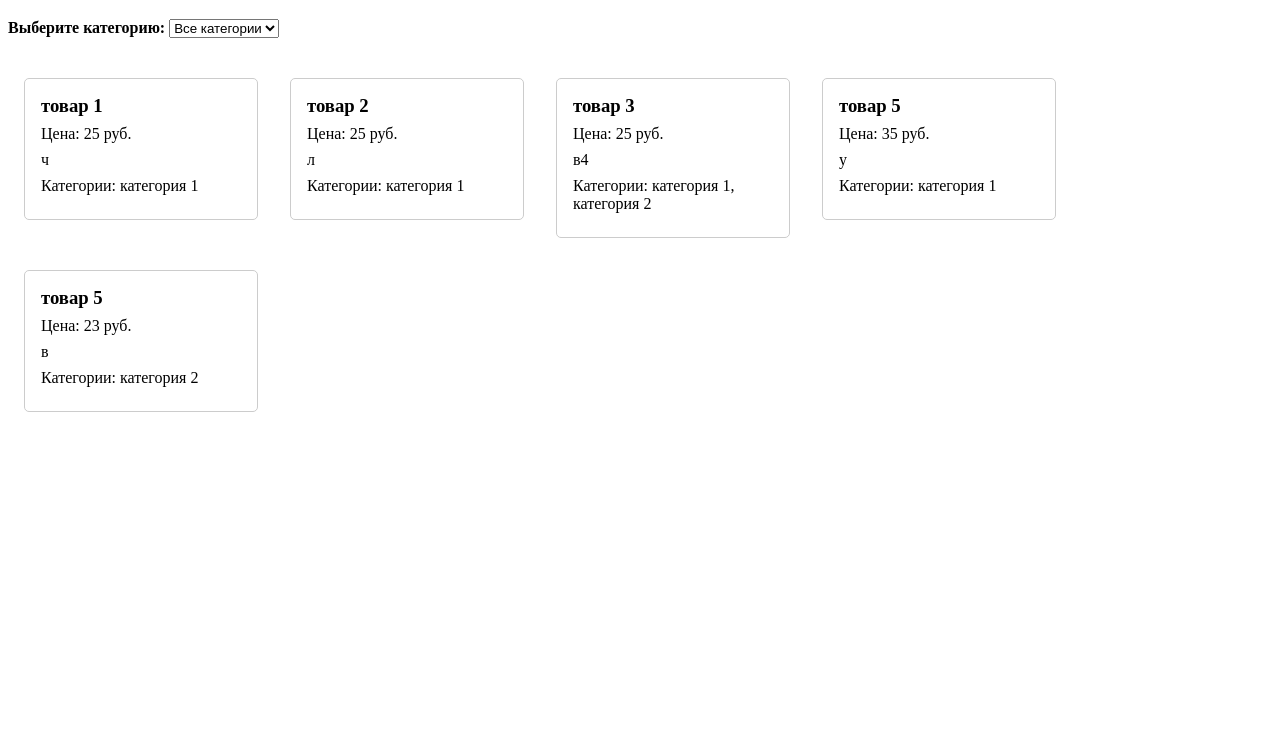
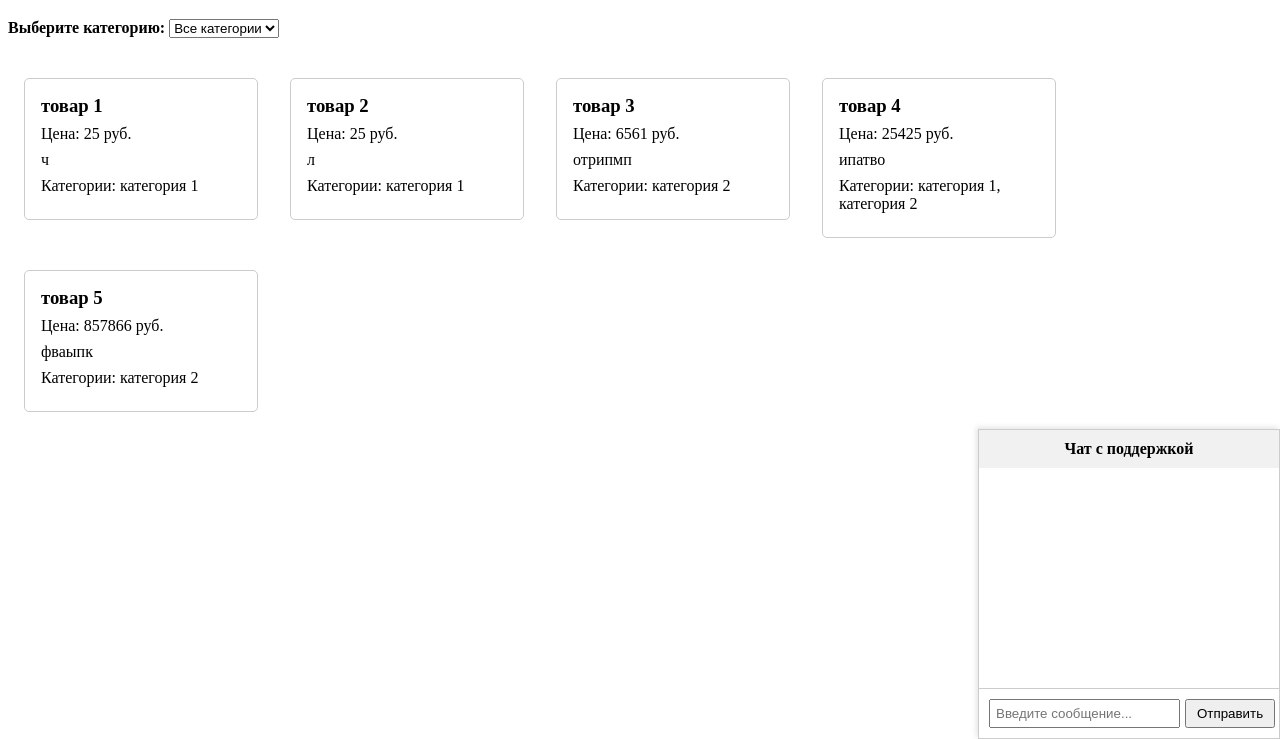
Before and after one commit to nika-milka/pr3, a plain HTML site: page index.html in a window 1280 px wide. Shown: the part 61-800 px from the top of the page. Drawn offline with Linux system fonts and the light colour scheme.

Commit message:
Some changes

```diff
--- a/index.html
+++ b/index.html
@@ -5,6 +5,7 @@
     <meta name="viewport" content="width=device-width, initial-scale=1.0">
     <title>Каталог товаров</title>
     <style>
+        /* Стили для каталога товаров */
         .product-card {
             border: 1px solid #ccc;
             border-radius: 5px;
@@ -26,6 +27,41 @@
         .category-filter label {
             font-weight: bold;
         }
+
+        /* Стили для чата */
+        .chat-box {
+            position: fixed;
+            bottom: 0;
+            right: 0;
+            width: 300px;
+            border: 1px solid #ccc;
+            background: white;
+            box-shadow: -2px -2px 5px rgba(0, 0, 0, 0.1);
+        }
+        .chat-header {
+            background: #f1f1f1;
+            padding: 10px;
+            font-weight: bold;
+            text-align: center;
+        }
+        .chat-body {
+            height: 200px;
+            overflow-y: auto;
+            padding: 10px;
+            border-bottom: 1px solid #ccc;
+        }
+        .chat-footer {
+            padding: 10px;
+            display: flex;
+        }
+        .chat-footer input {
+            flex: 1;
+            padding: 5px;
+            margin-right: 5px;
+        }
+        .chat-footer button {
+            padding: 5px 10px;
+        }
     </style>
 </head>
 <body>
@@ -41,6 +77,16 @@
 
     <!-- Контейнер для товаров -->
     <div id="products-container"></div>
+
+    <!-- Чат с поддержкой -->
+    <div class="chat-box">
+        <div class="chat-header">Чат с поддержкой</div>
+        <div class="chat-body" id="chat-body"></div>
+        <div class="chat-footer">
+            <input type="text" id="chat-input" placeholder="Введите сообщение...">
+            <button onclick="sendMessage()">Отправить</button>
+        </div>
+    </div>
 
     <script>
         // Функция для загрузки данных из JSON-файла
@@ -69,7 +115,6 @@
                 productsContainer.innerHTML = ''; // Очищаем контейнер
 
                 products.forEach(product => {
-                    // Если категория не выбрана или товар принадлежит выбранной категории
                     if (!filterCategory || product.categories.includes(filterCategory)) {
                         const card = document.createElement('div');
                         card.className = 'product-card';
@@ -83,14 +128,13 @@
                         const description = document.createElement('p');
                         description.textContent = product.description;
 
-                        // Добавляем отображение категорий
                         const categories = document.createElement('p');
                         categories.textContent = `Категории: ${product.categories.join(', ')}`;
 
                         card.appendChild(name);
                         card.appendChild(price);
                         card.appendChild(description);
-                        card.appendChild(categories); // Добавляем категории в карточку
+                        card.appendChild(categories);
 
                         productsContainer.appendChild(card);
                     }
@@ -107,6 +151,31 @@
             });
         }
 
+        // WebSocket клиент для чата
+        const ws = new WebSocket('ws://localhost:8081');
+        ws.onmessage = function(event) {
+            const message = JSON.parse(event.data);
+            const chatBody = document.getElementById('chat-body');
+            const messageElement = document.createElement('div');
+            messageElement.textContent = `${message.from}: ${message.text}`;
+            chatBody.appendChild(messageElement);
+            chatBody.scrollTop = chatBody.scrollHeight; // Прокрутка вниз
+        };
+
+        function sendMessage() {
+            const input = document.getElementById('chat-input');
+            const text = input.value;
+            if (text) {
+                ws.send(JSON.stringify({ type: 'message', text: text }));
+                input.value = '';
+            }
+        }
+
+        // Регистрация пользователя (например, как клиент)
+        ws.onopen = function() {
+            ws.send(JSON.stringify({ type: 'register', role: 'client', username: 'Пользователь' }));
+        };
+
         // Загружаем товары при загрузке страницы
         loadProducts();
     </script>
--- a/products.json
+++ b/products.json
@@ -20,27 +20,27 @@
   {
     "id": 3,
     "name": "товар 3",
-    "price": 25,
-    "description": "в4",
+    "price": 6561,
+    "description": "отрипмп",
+    "categories": [
+      "категория 2"
+    ]
+  },
+  {
+    "id": 4,
+    "name": "товар 4",
+    "price": 25425,
+    "description": "ипатво",
     "categories": [
       "категория 1",
       "категория 2"
     ]
   },
   {
-    "id": 4,
-    "name": "товар 5",
-    "price": 35,
-    "description": "у",
-    "categories": [
-      "категория 1"
-    ]
-  },
-  {
     "id": 5,
     "name": "товар 5",
-    "price": 23,
-    "description": "в",
+    "price": 857866,
+    "description": "фваыпк",
     "categories": [
       "категория 2"
     ]
```
Also changed, not shown: admin.html (+77 -0 lines), server.js (+83 -2 lines), websocket-server.js (added, +31 -0 lines).
